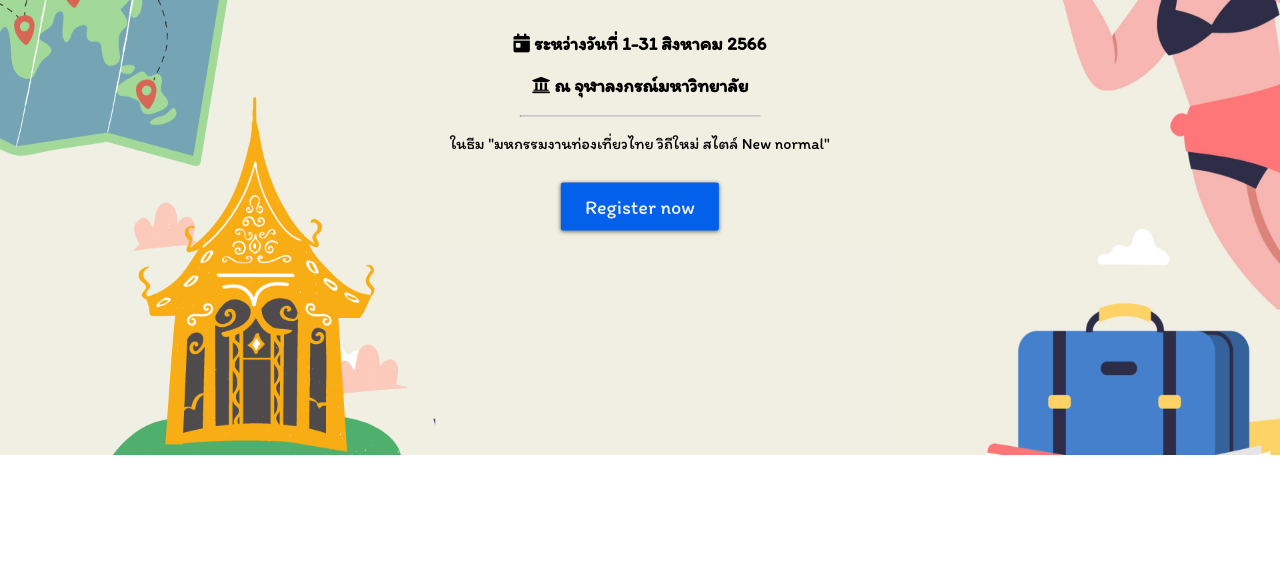
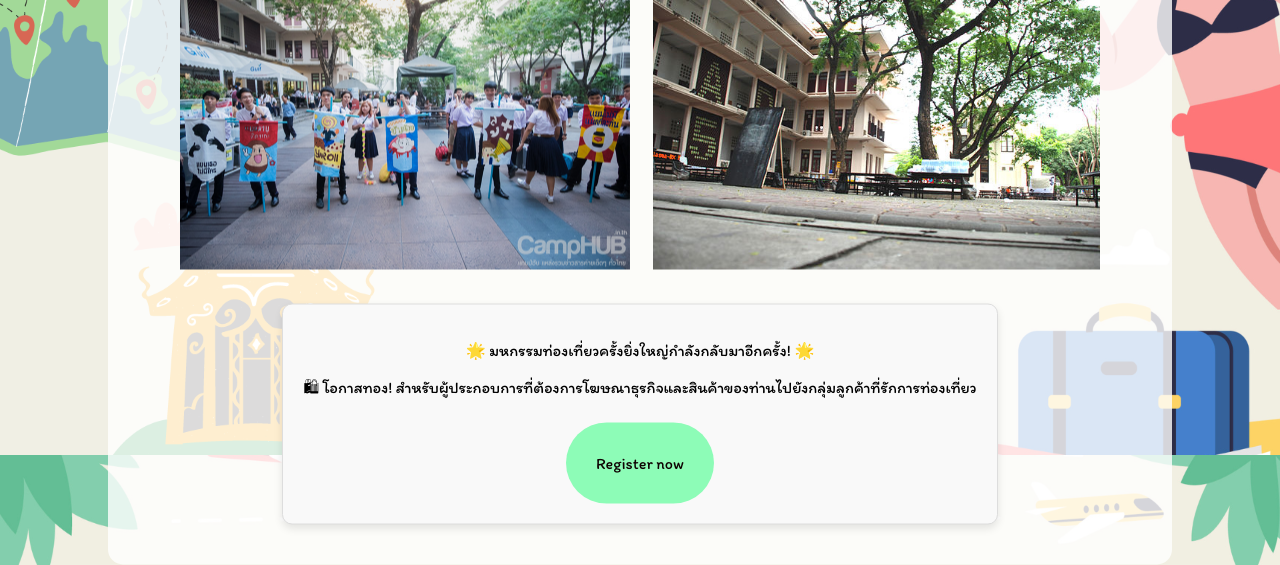
Before and after one commit to chanakorn-aramsak/tourism-fair-registation, a plain HTML site: page index.html in a window 1280 px wide. Shown: the part 345-910 px from the top of the page. Before the commit the page ends 800 px from the top, so only its background shows below. Drawn offline with Linux system fonts and the light colour scheme.

Commit message:
complete on annoucement page

```diff
--- a/button.css
+++ b/button.css
@@ -1,85 +1,33 @@
-.btn {
-  position: relative;
-
-  display: block;
-  margin: 30px auto;
-  padding: 0;
-
-  overflow: hidden;
-
-  border-width: 0;
-  outline: none;
-  border-radius: 2px;
-  box-shadow: 0 1px 4px rgba(0, 0, 0, 0.6);
-
-  background-color: #2ecc71;
-  color: #ecf0f1;
-
-  transition: background-color 0.3s;
+.btn-box {
+  text-align: center;
+  padding: 20px;
+  background-color: #f9f9f9;
+  border-radius: 10px;
+  box-shadow: 0 4px 8px rgba(0,0,0,0.1);
+  margin: 20px 0;
 }
 
-.btn:hover,
-.btn:focus {
-  background-color: #27ae60;
+.btn-container {
+  margin-top: 20px;
 }
 
-.btn > * {
-  position: relative;
+.btn.register-btn {
+  background-color: #8dfcb7; /* Blue Color */
+  color: #0e0202;
+  padding: 15px 30px;
+  font-size: 16px;
+  font-family: 'Itim';
+  border: none;
+  border-radius: 50px; /* Makes button rounded */
+  cursor: pointer;
+  transition: background-color 0.3s, transform 0.3s;
 }
 
-.btn span {
-  display: block;
-  padding: 12px 24px;
+.btn.register-btn:hover {
+  background-color: #2980b9; /* Darker Blue on Hover */
+  transform: scale(1.05); /* Slightly enlarges the button on hover */
 }
 
-.btn:before {
-  content: "";
-
-  position: absolute;
-  top: 50%;
-  left: 50%;
-
-  display: block;
-  width: 0;
-  padding-top: 0;
-
-  border-radius: 100%;
-
-  background-color: rgba(236, 240, 241, 0.3);
-
-  -webkit-transform: translate(-50%, -50%);
-  -moz-transform: translate(-50%, -50%);
-  -ms-transform: translate(-50%, -50%);
-  -o-transform: translate(-50%, -50%);
-  transform: translate(-50%, -50%);
+.btn.register-btn:active {
+  transform: scale(1); /* Returns button to normal size on click */
 }
-
-.btn:active:before {
-  width: 120%;
-  padding-top: 120%;
-
-  transition: width 0.2s ease-out, padding-top 0.2s ease-out;
-}
-
-/* Styles, not important */
-*,
-*:before,
-*:after {
-  box-sizing: border-box;
-}
-
-html {
-  position: relative;
-  height: 100%;
-}
-
-
-h2 {
-  font-weight: normal;
-}
-
-.btn.blue {
-  background-color: #0360eb;
-  font-family: "Itim", "Courier New", Courier, monospace;
-  font-size: 20px;
-}
--- a/index.css
+++ b/index.css
@@ -31,12 +31,20 @@ body {
   left: 50%;
   transform: translate(-50%, -50%);
   text-align: center;
+  width: 80%; /* this makes sure that the content doesn't stretch to the full width */
+  background-color: rgba(
+    255,
+    255,
+    255,
+    0.8
+  ); /* Optional: this will give a translucent white background to enhance readability of the text on the image */
+  padding: 20px; /* Optional: this adds a bit of spacing inside the div */
+  border-radius: 15px; /* Optional: this rounds the corners of the div */
 }
 
-.white_bg
-{
-    background-color: #ffffff;
-    padding: 3px; /*add this if you want a bit of space around the text*/
+.white_bg {
+  background-color: #ffffff;
+  padding: 3px; /*add this if you want a bit of space around the text*/
 }
 /* Style the <hr> element */
 hr {
@@ -46,12 +54,34 @@ hr {
 
 h1 {
   font-weight: bold;
-  background-image: ;
+  color: rgb(252, 95, 84);
   font-size: 72px;
 }
 
 h2 {
+  color: rgb(84, 123, 252);
   font-weight: bold;
-  color: #fff;
   font-size: 32px;
 }
+
+.btn-box {
+  display: inline-block;
+  padding: 20px;
+  border: 1px solid #ddd; /* Light gray border */
+  border-radius: 8px; /* Rounded corners */
+  background-color: #f5f5f5; /* Light gray background */
+  box-shadow: 2px 2px 8px rgba(0, 0, 0, 0.1); /* Slight shadow for depth */
+  margin-top: 20px; /* Spacing from other elements */
+  max-height: 300px; /* adjust as needed */
+  width: auto;
+}
+.image-gallery img {
+  max-height: 300px; /* adjust as needed */
+  width: auto;
+  margin: 10px; /* add some margin around images */
+}
+.clearfix::after {
+  content: "";
+  display: table;
+  clear: both;
+}
--- a/index.html
+++ b/index.html
@@ -1,28 +1,55 @@
 <!DOCTYPE html>
 <html>
   <head>
-  <link rel="stylesheet" type="text/css" href="index.css">
-  <link rel="stylesheet" type="text/css" href="button.css">
-  <link href="https://fonts.googleapis.com/css?family=Itim" rel="stylesheet">
-  <link rel="stylesheet" href="https://cdnjs.cloudflare.com/ajax/libs/font-awesome/5.15.1/css/all.min.css">
+    <link rel="stylesheet" type="text/css" href="index.css" />
+    <link rel="stylesheet" type="text/css" href="button.css" />
+    <link
+      href="https://fonts.googleapis.com/css?family=Itim"
+      rel="stylesheet"
+    />
+    <link
+      rel="stylesheet"
+      href="https://cdnjs.cloudflare.com/ajax/libs/font-awesome/5.15.1/css/all.min.css"
+    />
+  </head>
 
-</head>
   <body>
-
     <div class="bgimg">
       <!-- <div class="topleft">
     <p>Logo</p>
   </div> -->
-  <div class="middle">
+      <div class="middle clearfix">
           <h1>มหกรรมงานท่องเที่ยว</h1>
-    <h3><i class="fas fa-calendar-day"></i> ระหว่างวันที่ 1-31 สิงหาคม 2566</h3>
+          <h3>
+            <i class="fas fa-calendar-day"></i> ระหว่างวันที่ 1-31 กันยายน 2566
+            / เวลา: 10:00 น. - 18:00 น.
+          </h3>
+          <h3><i class="fas fa-university"></i> ณ จุฬาลงกรณ์มหาวิทยาลัย</h3>
+          <hr />
+          <p>ในธีม "มหกรรมงานท่องเที่ยวไทย วิถีใหม่ สไตล์ New normal"</p>
 
-      <h3><i class="fas fa-university"></i> ณ จุฬาลงกรณ์มหาวิทยาลัย</h3>
-      <hr>
-    <p>ในธีม "มหกรรมงานท่องเที่ยวไทย วิถีใหม่ สไตล์ New normal"</p>
-    <button class="btn blue" type="button"><span>Register now</span></button>
+          <h2>ภาพตัวอย่างสถานที่จัดงาน</h2>
+          <div class="image-gallery">
+            <img src="./langear3.jpg" alt="Description of Image 1" />
+            <img src="./langear2.jpg" alt="Description of Image 1" />
+          </div>
+          <div class="image-gallery">
+
+          </div>
+          <div class="btn-box">
+            <p>🌟 มหกรรมท่องเที่ยวครั้งยิ่งใหญ่กำลังกลับมาอีกครั้ง! 🌟</p>
+              <p>🛍 โอกาสทอง! สำหรับผู้ประกอบการที่ต้องการโฆษณาธุรกิจและสินค้าของท่านไปยังกลุ่มลูกค้าที่รักการท่องเที่ยว</p>
+
+            <div class="btn-container">
+                <button class="btn register-btn" type="button">
+                    <p>Register now</p>
+                </button>
             </div>
         </div>
 
+      </div>
+    </div>
+
+    <!-- Details Section -->
   </body>
 </html>
```
Also changed, not shown: langear1.jpg (added), langear2.jpg (added), langear3.jpg (added). Lines whose indentation alone changed are shown as unchanged.
